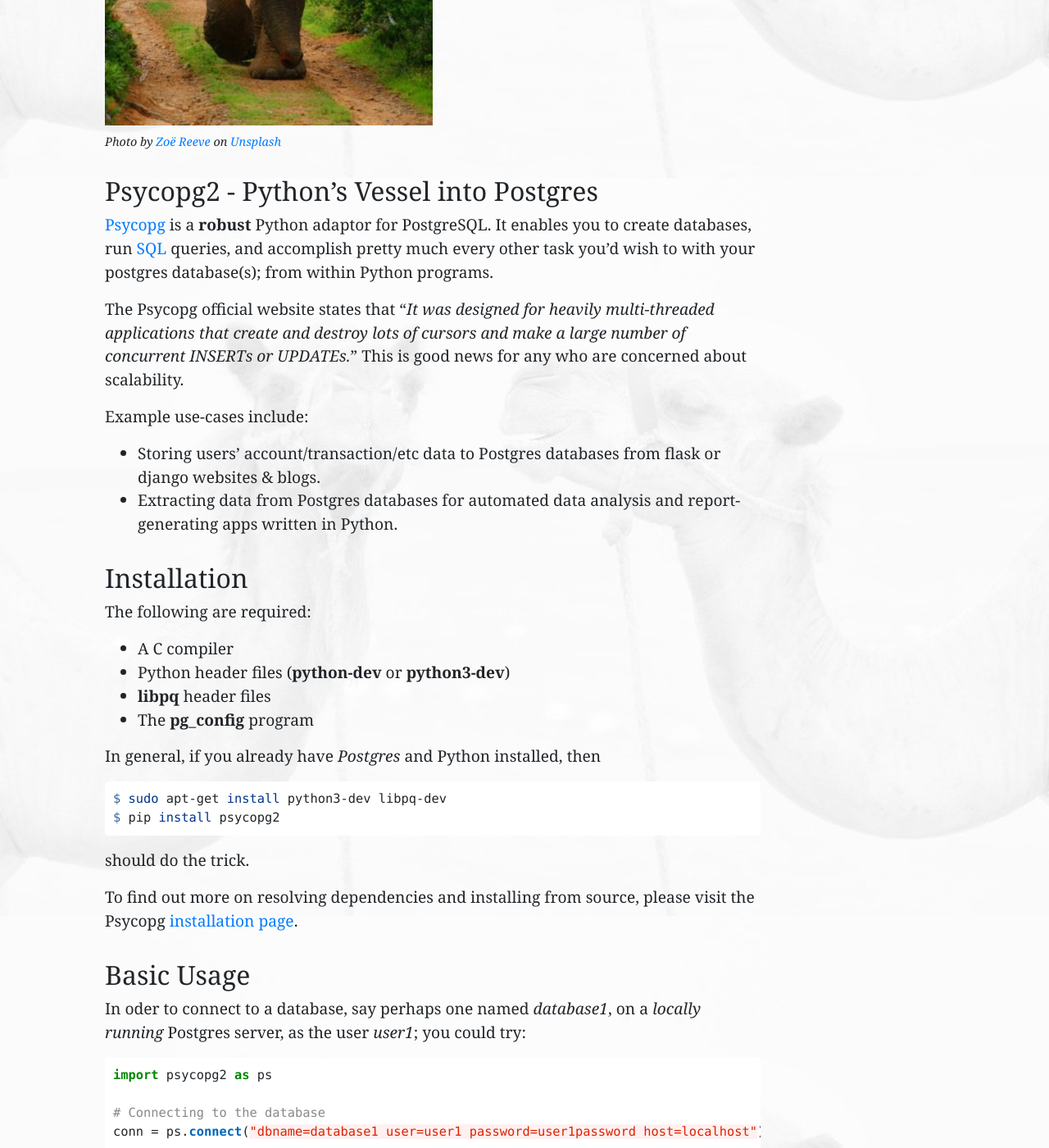
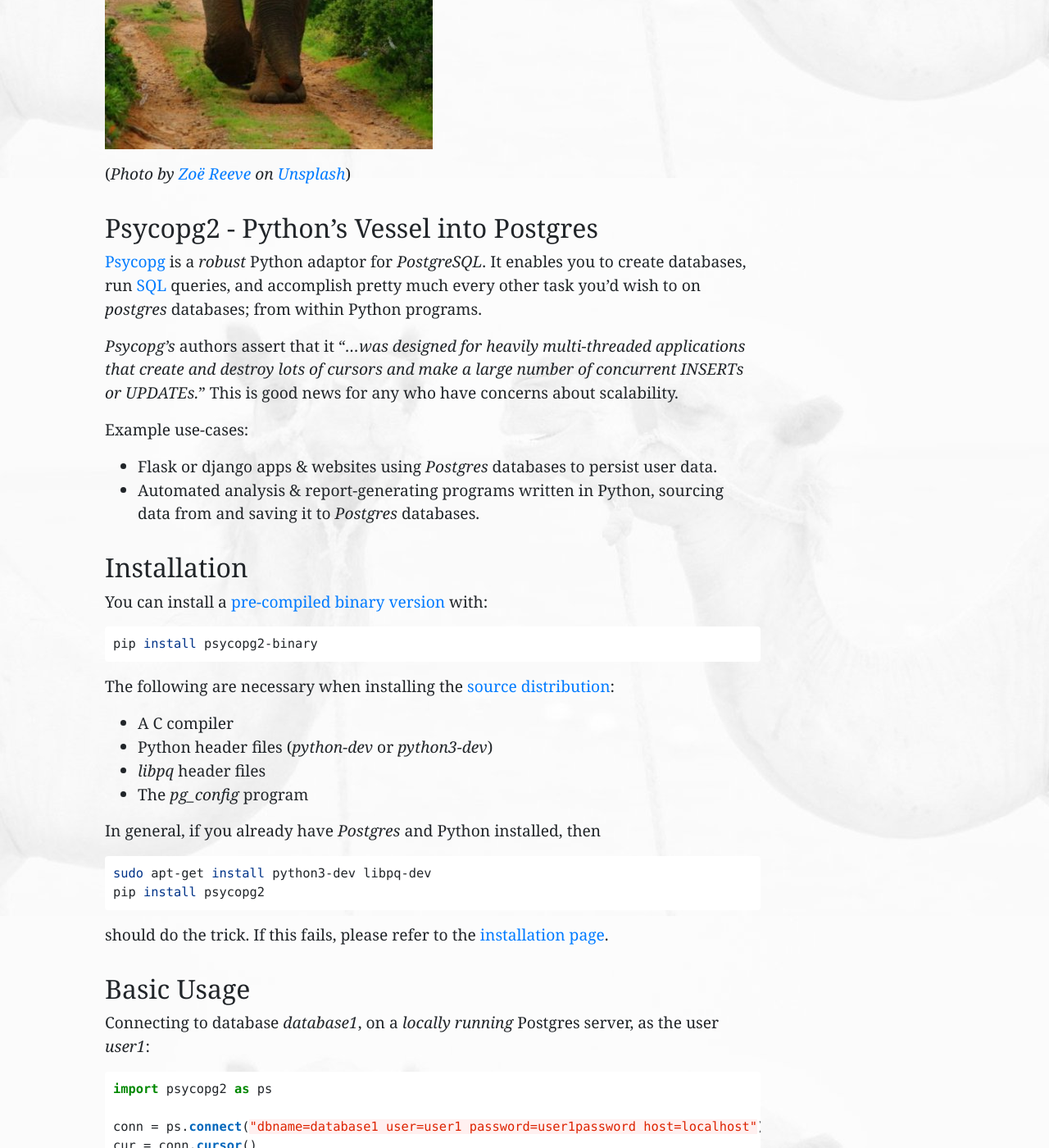
Before and after one commit to Tim-Abwao/tim-abwao.github.io, a Jekyll site: the page built from _posts/2019-10-02-How-To-Connect-To-PostgreSQL-Databases-From-Python.md, in a window 1280 px wide and 1400 px high, scrolled down 683 px. Shown: the whole window at 82% size. Built offline with Jekyll 4.4.1, drawn with Linux system fonts in a browser that asks for light colours; some of the changed text lies outside the part shown.

Commit message:
Updating psycopg article

````diff
--- a/_posts/2019-10-02-How-To-Connect-To-PostgreSQL-Databases-From-Python.md
+++ b/_posts/2019-10-02-How-To-Connect-To-PostgreSQL-Databases-From-Python.md
@@ -1,95 +1,93 @@
 ---
 author: Abwao
 layout: post
-last_modified_at: 2020-05-24T21:20:00+03:00
+last_modified_at: 2020-09-04T17:58:00+03:00
 ---
-[PostgreSQL](https://www.postgresql.org) is a **fast** and **reliable** open-source [object-relational database management system](https://database.guide/what-is-an-ordbms).
-It can hold databases as large as 32TB, with virtually unlimited rows.
+[PostgreSQL][1] is a *reliable*, *high-performance* open-source [object-relational database management system][2]. It can hold databases as large as 32TB, with virtually unlimited rows.
 
-![Elaphant](/assets/images/articles/elephant.jpg)<br>
-<sub>*Photo by <a href="https://unsplash.com/@zoeeee_?utm_source=unsplash&utm_medium=referral&utm_content=creditCopyText">Zoë Reeve</a> on <a href="https://unsplash.com/">Unsplash</a>*</sub>
+![Elaphant](/assets/images/articles/elephant.jpg)
+
+(*Photo by [Zoë Reeve][3] on [Unsplash][4]*)
 
 ## Psycopg2 - Python's Vessel into Postgres
 
-[Psycopg](http://initd.org/psycopg/docs) is a **robust** Python adaptor for PostgreSQL. It enables you to create databases, run [SQL](http://www.sqlcourse.com/intro.html) queries, and accomplish pretty much every other task you'd wish to with your postgres database(s); from within Python programs.
+[Psycopg][5] is a *robust* Python adaptor for *PostgreSQL*. It enables you to create databases, run [SQL][6] queries, and accomplish pretty much every other task you'd wish to on *postgres* databases; from within Python programs.
 
-The Psycopg official website states that "_It was designed for heavily multi-threaded applications that create and destroy lots of cursors and make a large number of concurrent INSERTs or UPDATEs._" This is good news for any who are concerned about scalability.
+*Psycopg's* authors assert that it "_...was designed for heavily multi-threaded applications that create and destroy lots of cursors and make a large number of concurrent INSERTs or UPDATEs._" This is good news for any who have concerns about scalability.
 
-Example use-cases include:
+Example use-cases:
 
-- Storing users' account/transaction/etc data to Postgres databases from flask or django websites & blogs.
-- Extracting data from Postgres databases for automated data analysis and report-generating apps written in Python.
+- Flask or django apps & websites using *Postgres* databases to persist user data.
+- Automated analysis & report-generating programs written in Python, sourcing data from and saving it to  *Postgres* databases.
 
 ## Installation
 
-The following are required:
+You can install a [pre-compiled binary version][7] with:
+
+```bash
+pip install psycopg2-binary
+```
+
+The following are necessary when installing the [source distribution][8]:
 
 - A C compiler
-- Python header files (**python-dev** or **python3-dev**)
-- **libpq** header files
-- The **pg_config** program
+- Python header files (*python-dev* or *python3-dev*)
+- *libpq* header files
+- The *pg_config* program
 
 In general, if you already have *Postgres* and Python installed, then
 
 ```bash
-$ sudo apt-get install python3-dev libpq-dev
-$ pip install psycopg2
+sudo apt-get install python3-dev libpq-dev
+pip install psycopg2
 ```
 
-should do the trick.
-
-To find out more on resolving dependencies and installing from source, please visit the Psycopg [installation page](https://www.psycopg.org/docs/install.html).
+should do the trick. If this fails, please refer to the [installation page][8].
 
 ## Basic Usage
 
-In oder to connect to a database, say perhaps one named _database1_, on a _locally running_ Postgres server, as the user _user1_; you could try:
+Connecting to database  _database1_, on a _locally running_ Postgres server, as the user _user1_:
 
 ```python
 import psycopg2 as ps
 
-# Connecting to the database
 conn = ps.connect("dbname=database1 user=user1 password=user1password host=localhost")
-
-# Opening a cursor to perform database operations
 cur = conn.cursor()
 
-# Executing an SQL query
-cur.execute("SELECT * FROM table1;")
+cur.execute("""
+    CREATE TABLE clients (
+        id serial PRIMARY KEY,
+        Name text,
+        Email text,
+        Total_Purchases money,
+        Date timestamp
+    );"""
+)
+cur.execute("INSERT INTO clients VALUES (%s, %s, %s, %s, %s)",
+            ("1234", "ACME Corp.", "info@acme.co", 10000, "01-01-2020"))
 
-# Assigning obtained data to the variable 'data'
-data = cur.fetchall()
-
-#Creating a table
-cur.execute("""
-            CREATE TABLE clients (
-                    Name text,
-                    Email text,
-                    Total_Purchases money,
-                    Date timestamp
-                );
-            """)
-
-# Adding a record
-cur.execute("INSERT INTO clients VALUES (%s, %s, %s, %s,)",
-            ("ACME Corp.", "info@acme.co", 10000, "01-01-2020"))
-
-# Saving the changes to the database
 conn.commit()
-
-# Closing the connection to the database
 cur.close()
 conn.close()
 ```
 
 ## Next Steps
 
-Now that you're familiar with some of psycopg's  features, please consider visiting the [Basic module usage](https://www.psycopg.org/docs/usage.html#) page in the official docs.
-
-Psycopg's developers have done an excellent job of explaining how it works, and how to use it. Here are some of the topics covered:
+Please consider visiting [Basic module usage][9] to learn more on:
 
 - Passing parameters to SQL queries
 - Adapting Python values to SQL types
-- Accessing PostgreSQL large objects
+- Accessing *PostgreSQL* large objects
 - Server side cursors
 - Thread and process safety
-- Transactions control.
+- Transaction control.
+
+[1]: https://www.postgresql.org
+[2]: https://database.guide/what-is-an-ordbms
+[3]: https://unsplash.com/photos/9hSejnboeTY
+[4]: https://unsplash.com/
+[5]: https://www.psycopg.org/docs/
+[6]: http://www.sqlcourse.com/intro.html
+[7]: https://www.psycopg.org/docs/install.html#quick-install
+[8]: https://www.psycopg.org/docs/install.html#build-prerequisites
+[9]: https://www.psycopg.org/docs/usage.html#
````
